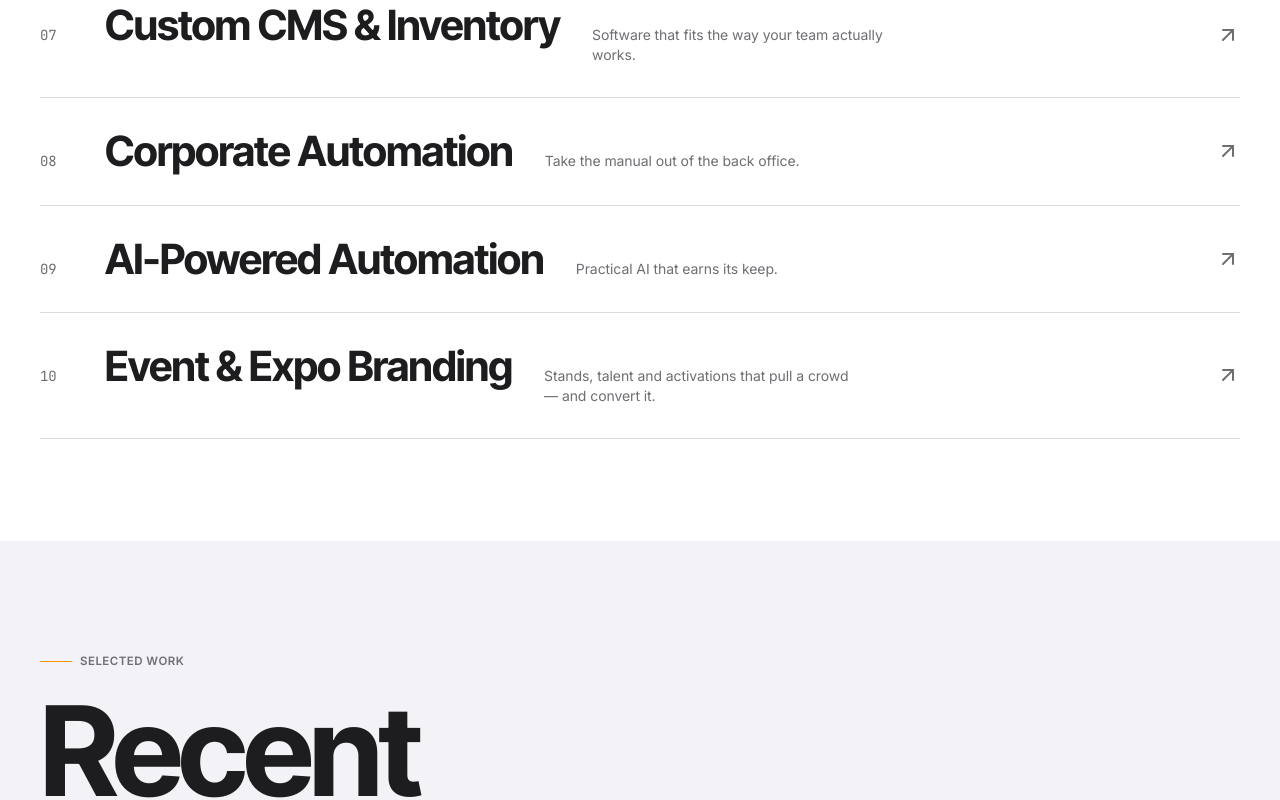
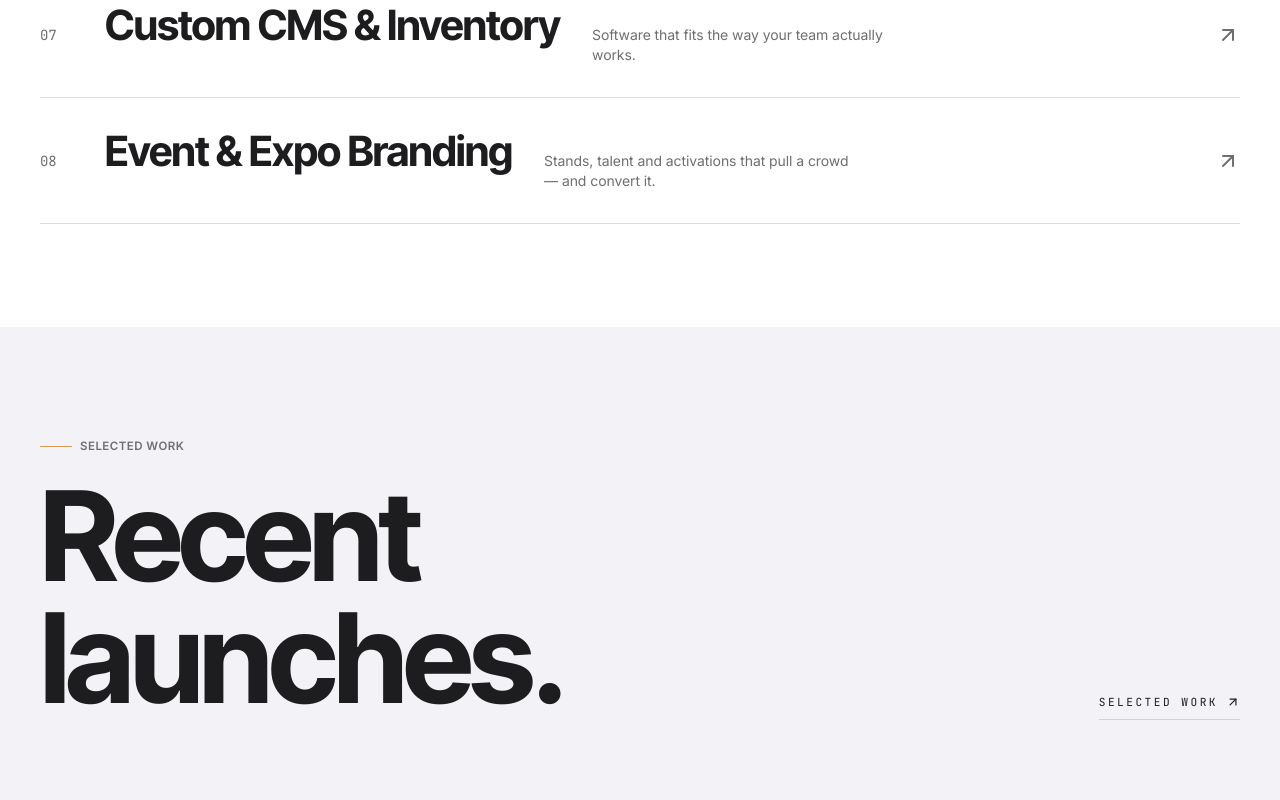
Before and after one commit to Mazharrony/RegaliaVowstech, a Next.js app: page /en in a window 1280 px wide. Shown: the part 3700-4500 px from the top of the page. Built offline with nearby package versions, Linux system fonts and the light colour scheme; no server answers.

Commit message:
chore(services): remove corporate-automation and ai-automation; renumber events-expo to 08

```diff
--- a/src/content/services.ar.ts
+++ b/src/content/services.ar.ts
@@ -477,98 +477,6 @@ export const servicesAr: Record<ServiceSlug, ServiceAr> = {
     ],
   },
 
-  "corporate-automation": {
-    title: "أتمتة الشركات",
-    tagline: "إخراج اليدوي من المكتب الخلفي.",
-    summary:
-      "أتمتة سير العمل والمستندات والاعتمادات تتراكم: من إقفال المالية إلى التوظيف إلى المشتريات.",
-    deliverables: [
-      "استكشاف ورسم العمليات",
-      "أتمتة سير العمل والاعتمادات",
-      "توليد مستندات وتوقيع إلكتروني",
-      "بوّابات داخلية وأدوات خدمة ذاتية",
-      "RPA وتكاملات وسيطة",
-      "لوحات KPI",
-    ],
-    process: [
-      { title: "رسم", body: "مرافقة الفرق وتسجيل سير العمل الفعلي." },
-      { title: "ترتيب", body: "ترتيب الأولويات بالوقت المُوفَّر والمخاطر." },
-      { title: "أتمتة", body: "إصدارات صغيرة قابلة للقياس." },
-      { title: "قياس", body: "متابعة الوقت الموفّر وانخفاض الأخطاء." },
-    ],
-    packages: [
-      {
-        tier: "حسب الطلب",
-        name: "برنامج أتمتة",
-        summary:
-          "نحدّد نطاق برنامج الأتمتة بعد رسم عملياتك — مسار واحد أو طرح على مستوى المؤسّسة.",
-        includes: [
-          "استكشاف ورسم عمليات",
-          "أتمتة سير العمل والاعتمادات",
-          "توليد مستندات وتوقيع إلكتروني",
-          "تكاملات مع منظومتك",
-          "لوحة KPI",
-        ],
-      },
-    ],
-    faqs: [
-      {
-        q: "هل سنستبدل أدواتنا الحالية؟",
-        a: "نادراً — عادةً نلفّ ونوصل ما تستخدمه الآن.",
-      },
-      {
-        q: "كيف تتعاملون مع الامتثال؟",
-        a: "سجلات تدقيق وصلاحيات حسب الدور وإقامة بيانات منذ اليوم الأول.",
-      },
-    ],
-  },
-
-  "ai-automation": {
-    title: "أتمتة مدعومة بالذكاء الاصطناعي",
-    tagline: "ذكاء اصطناعي عملي يستحقّ تكلفته.",
-    summary:
-      "تطبيقات LLM و ML تركّز على نتائج قابلة للقياس: مساعدون ذكيون وفهم مستندات ورؤية حاسوبية وتوقّعات.",
-    deliverables: [
-      "استراتيجية ذكاء اصطناعي ورسم الفرص",
-      "مساعدون محادثة وcopilots",
-      "أنابيب فهم مستندات",
-      "تطبيقات رؤية حاسوبية",
-      "توقّعات ورصد شذوذ",
-      "تقييم وحوكمة ومراقبة",
-    ],
-    process: [
-      { title: "تأطير", body: "تحديد حالات الاستخدام بعائد قابل للقياس." },
-      { title: "نموذج أوّلي", body: "إطلاق بايلوت عامل خلال أسابيع." },
-      { title: "تصلّب", body: "تقييم وحوكمة وزمن استجابة وكلفة." },
-      { title: "توسعة", body: "طرح عبر الفرق مع مراقبة." },
-    ],
-    packages: [
-      {
-        tier: "حسب الطلب",
-        name: "ارتباط ذكاء اصطناعي",
-        summary:
-          "من بايلوت واحد إلى طرح على مستوى منصّة — نحدّد النطاق بعد تأطير الحالة والبيانات.",
-        includes: [
-          "تأطير الفرصة والعائد",
-          "بايلوت عامل أو بناء إنتاجي",
-          "تقييم وحوكمة",
-          "مراقبة ومتابعة",
-          "هندسة إقامة البيانات",
-        ],
-      },
-    ],
-    faqs: [
-      {
-        q: "أي نماذج تستخدمون؟",
-        a: "ما يناسب — OpenAI و Anthropic و Google ومفتوحة المصدر. نختار بناءً على الدقة والاستجابة والكلفة.",
-      },
-      {
-        q: "أين تُحفظ بياناتنا؟",
-        a: "نصمّم وفق متطلّبات إقامة البيانات والخصوصية التي يفرضها عملك.",
-      },
-    ],
-  },
-
   "events-expo": {
     title: "هوية الفعاليات والمعارض",
     tagline: "أجنحة ومواهب وتفاعلات تجذب الجمهور — وتحوّله إلى فرص.",
--- a/src/content/services.ts
+++ b/src/content/services.ts
@@ -6,8 +6,6 @@ export type ServiceSlug =
   | "live-streaming"
   | "web-mobile"
   | "custom-cms-inventory"
-  | "corporate-automation"
-  | "ai-automation"
   | "events-expo";
 
 export type ServicePackage = {
@@ -500,92 +498,8 @@ export const services: Service[] = [
     ],
   },
   {
-    slug: "corporate-automation",
+    slug: "events-expo",
     number: "08",
-    title: "Corporate Automation",
-    tagline: "Take the manual out of the back office.",
-    summary:
-      "Workflow, document and approval automations that compound: from finance close to onboarding to procurement.",
-    deliverables: [
-      "Process discovery & mapping",
-      "Workflow & approval automation",
-      "Document generation & e-signature",
-      "Internal portals & self-service tools",
-      "RPA & integration glue",
-      "KPI dashboards",
-    ],
-    process: [
-      { step: "01", title: "Map", body: "Shadow teams, capture the real workflow." },
-      { step: "02", title: "Prioritise", body: "Rank by hours saved and risk reduced." },
-      { step: "03", title: "Automate", body: "Ship in small, observable releases." },
-      { step: "04", title: "Measure", body: "Track time saved and error reduction." },
-    ],
-    packages: [
-      {
-        tier: "Bespoke",
-        name: "Automation Programme",
-        cadence: "project",
-        summary:
-          "We scope automation programmes after mapping your processes — pick one workflow or run an org-wide rollout.",
-        includes: [
-          "Process discovery & mapping",
-          "Workflow & approval automation",
-          "Document generation + e-sign",
-          "Integrations with your stack",
-          "KPI dashboard",
-        ],
-      },
-    ],
-    faqs: [
-      { q: "Do we need to rip and replace tools?", a: "Rarely — we usually wrap and connect what you already use." },
-      { q: "How do you handle compliance?", a: "Audit trails, role-based access and data residency are baked in from day one." },
-    ],
-  },
-  {
-    slug: "ai-automation",
-    number: "09",
-    title: "AI-Powered Automation",
-    tagline: "Practical AI that earns its keep.",
-    summary:
-      "LLM and ML applications focused on measurable outcomes: assistants, copilots, document understanding, vision and forecasting.",
-    deliverables: [
-      "AI strategy & opportunity mapping",
-      "Conversational assistants & copilots",
-      "Document understanding pipelines",
-      "Computer vision applications",
-      "Forecasting & anomaly detection",
-      "Evaluation, guardrails & observability",
-    ],
-    process: [
-      { step: "01", title: "Frame", body: "Define use cases with measurable ROI." },
-      { step: "02", title: "Prototype", body: "Ship a working pilot in weeks." },
-      { step: "03", title: "Harden", body: "Evaluation, guardrails, latency, cost." },
-      { step: "04", title: "Scale", body: "Roll out across teams with monitoring." },
-    ],
-    packages: [
-      {
-        tier: "Bespoke",
-        name: "AI Engagement",
-        cadence: "project",
-        summary:
-          "From a single pilot to a platform-grade rollout — we scope after framing the use case and the data.",
-        includes: [
-          "Opportunity & ROI framing",
-          "Working pilot or production build",
-          "Evaluation + guardrails",
-          "Observability + monitoring",
-          "Data residency engineering",
-        ],
-      },
-    ],
-    faqs: [
-      { q: "Whose models do you use?", a: "Whichever fits — OpenAI, Anthropic, Google, open-source. We choose for accuracy, latency and cost." },
-      { q: "Where does our data live?", a: "We design for the data residency and privacy posture your business requires." },
-    ],
-  },
-  {
-    slug: "events-expo",
-    number: "10",
     title: "Event & Expo Branding",
     tagline: "Stands, talent and activations that pull a crowd — and convert it.",
     summary:
--- a/src/content/work.ts
+++ b/src/content/work.ts
@@ -59,7 +59,7 @@ export const work: CaseStudy[] = [
     client: "Core Champs",
     title: "Brand site and product authentication for a premium nutrition label.",
     year: 2025,
-    services: ["branding", "web-mobile", "ai-automation"],
+    services: ["branding", "web-mobile"],
     industry: "Premium nutrition",
     summary:
       "Marketing site plus a per-unit QR product authentication system for a US-facing premium supplement brand.",
```
